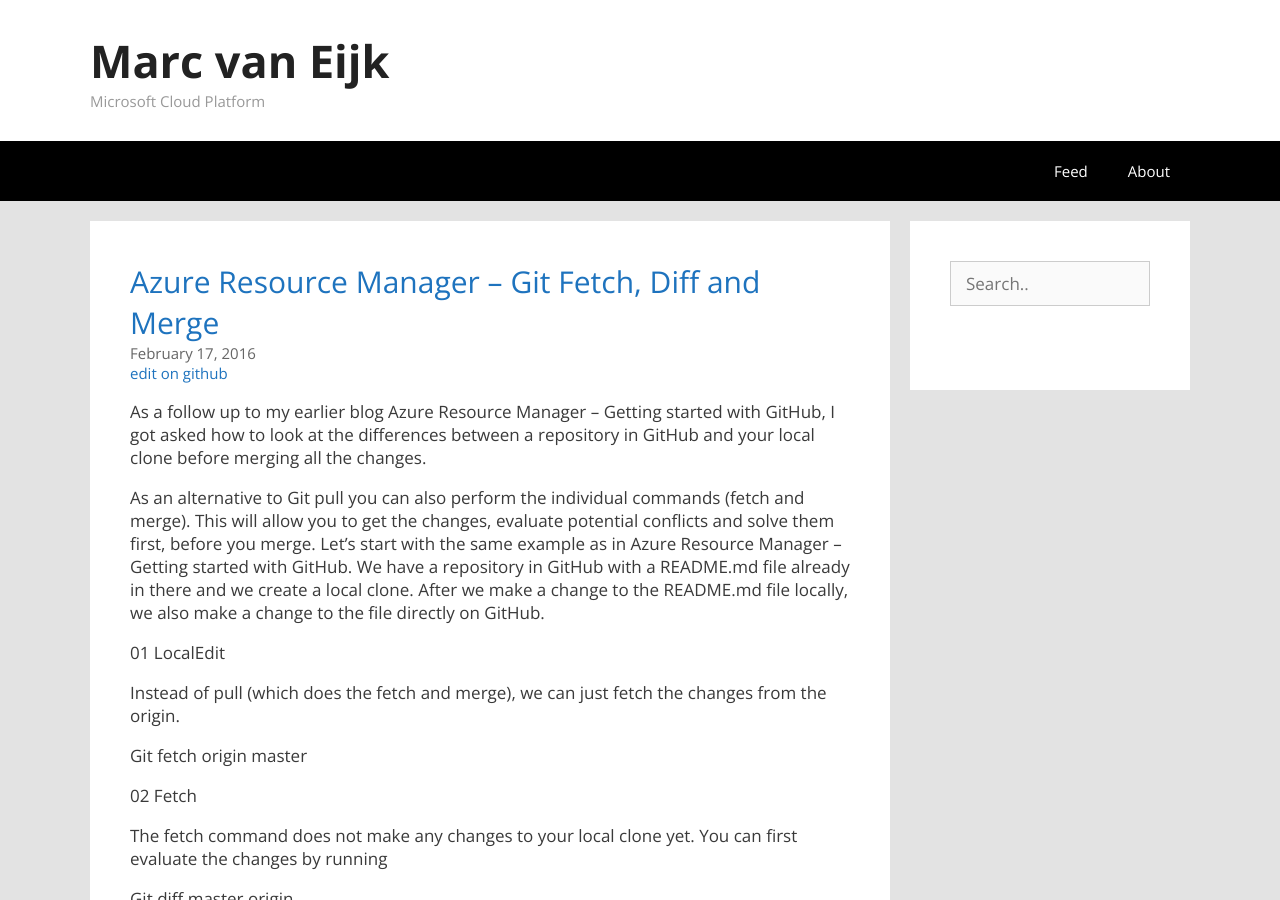
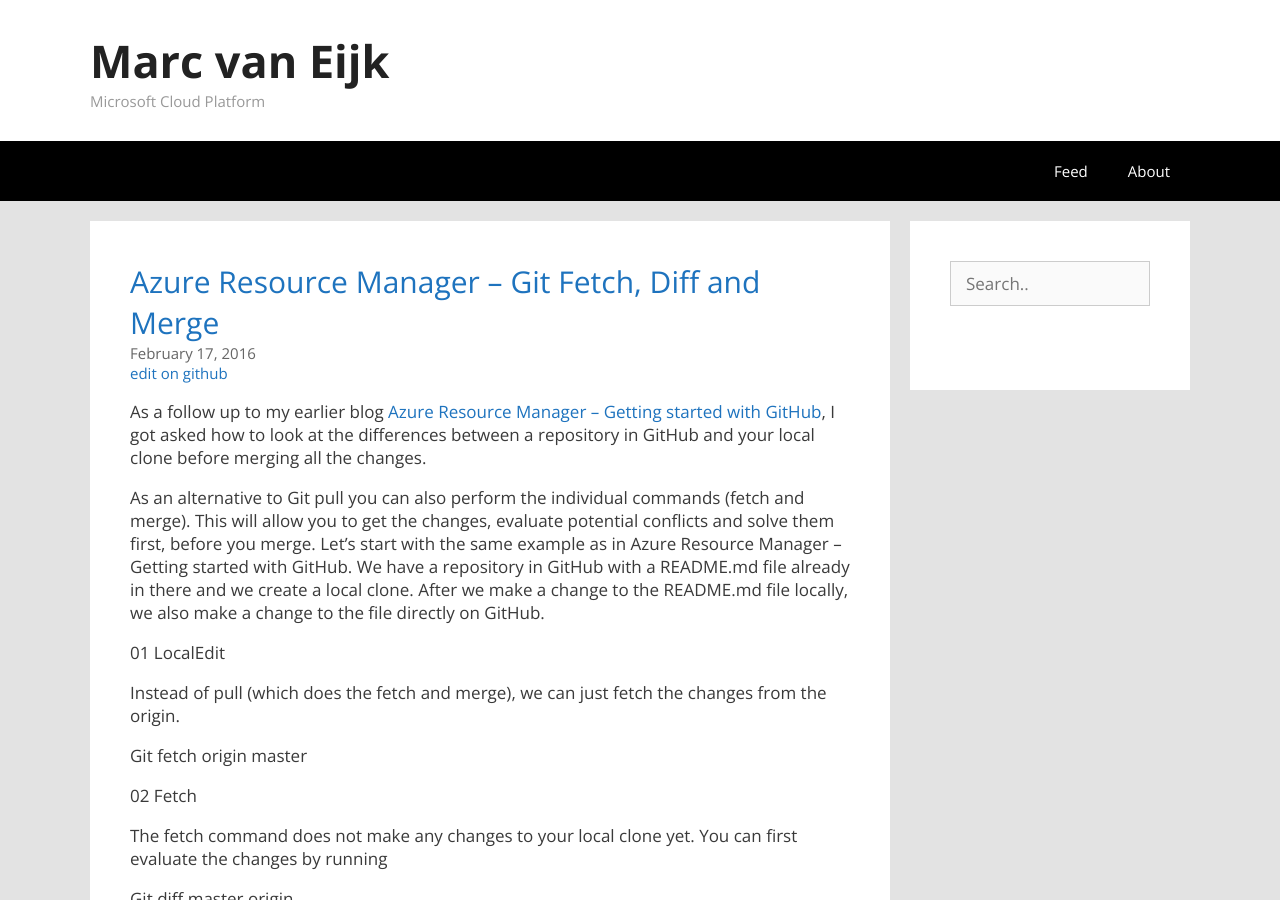
Before and after one commit to marcvaneijk/marcvaneijk.old, a Jekyll site: the page built from _posts/2016-02-17-gitfetchdiffmerge.md, in a window 1280 px wide and 900 px high. Built offline with Jekyll 4.4.1, drawn with Linux system fonts in a browser that asks for light colours; nearby versions of some CDN libraries; part of the change alters nothing that is shown.

```diff
--- a/_posts/2016-02-17-gitfetchdiffmerge.md
+++ b/_posts/2016-02-17-gitfetchdiffmerge.md
@@ -5,7 +5,7 @@ author: Marc van Eijk
 title: Azure Resource Manager – Git Fetch, Diff and Merge
 tags:
 ---
-As a follow up to my earlier blog Azure Resource Manager – Getting started with GitHub, I got asked how to look at the differences between a repository in GitHub and your local clone before merging all the changes.
+As a follow up to my earlier blog [Azure Resource Manager – Getting started with GitHub](/2016/02/03/githubstart), I got asked how to look at the differences between a repository in GitHub and your local clone before merging all the changes.
 
 As an alternative to Git pull you can also perform the individual commands (fetch and merge). This will allow you to get the changes, evaluate potential conflicts and solve them first, before you merge. Let’s start with the same example as in Azure Resource Manager – Getting started with GitHub. We have a repository in GitHub with a README.md file already in there and we create a local clone. After we make a change to the README.md file locally, we also make a change to the file directly on GitHub.
 
```
